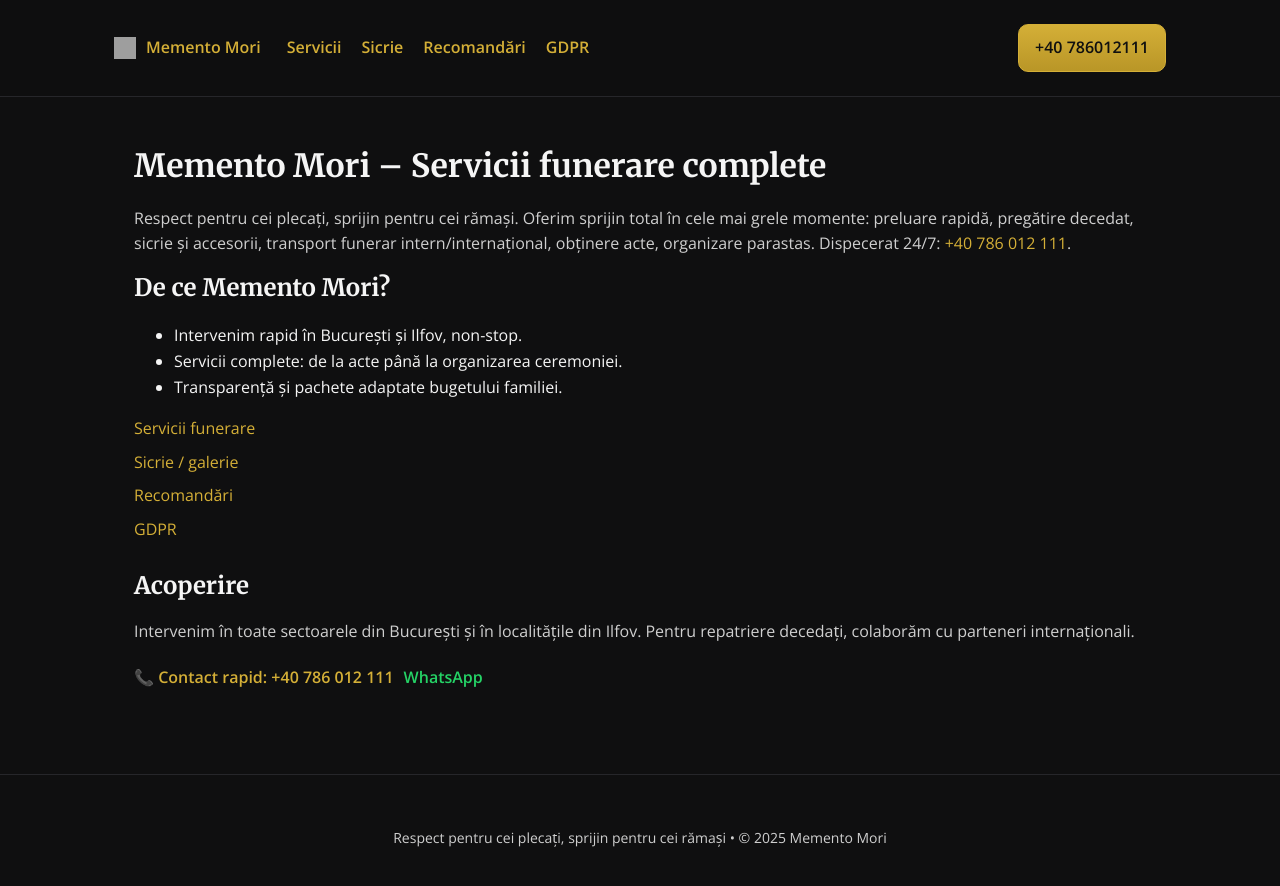
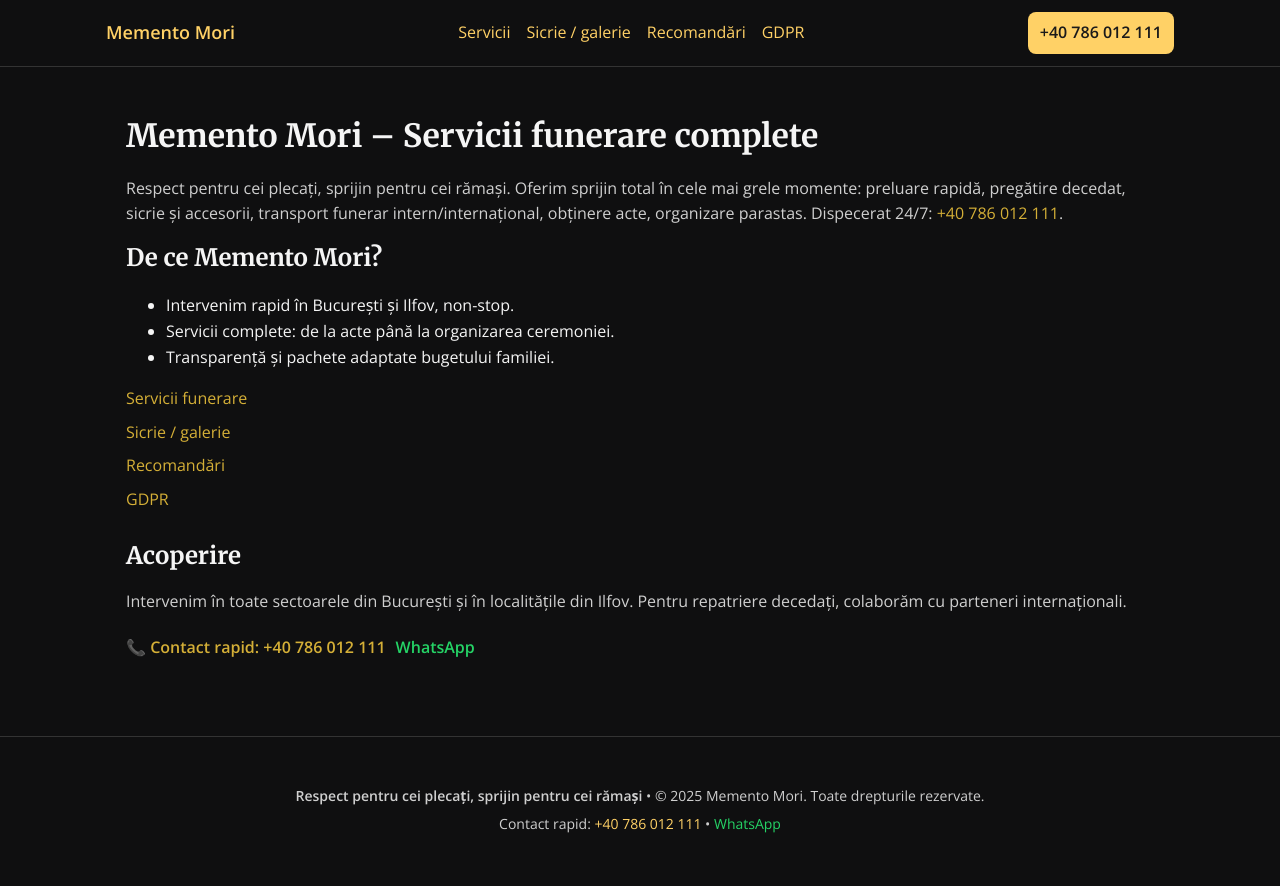
Before and after one commit to cristianaldea21-hue/mementomori, a Next.js app: page / in a window 1280 px wide. Shown: the top 886 px of the page. Built offline with nearby package versions, Linux system fonts and the light colour scheme; grey boxes are pictures that could not be loaded.

Commit message:
Layout final + JSON-LD FuneralHome & WebSite, SEO complet

```diff
--- a/app/layout.tsx
+++ b/app/layout.tsx
@@ -1,108 +1,228 @@
 // app/layout.tsx
+import "./globals.css";
 import type { Metadata } from "next";
-import "./globals.css";
-
-const SITE_URL = "https://mementomori-psi.vercel.app"; // schimbă dacă pui domeniu propriu
-const PHONE = "+40786012111";
+import React from "react";
 
 export const metadata: Metadata = {
-  title: "Memento Mori – Servicii funerare complete București & Ilfov",
+  metadataBase: new URL("https://mementomori-psi.vercel.app"),
+  title: {
+    default: "Memento Mori – Servicii funerare complete",
+    template: "%s | Memento Mori",
+  },
   description:
-    "Servicii funerare non-stop în București și Ilfov: preluare decedat, transport funerar, repatriere, îmbălsămare, sicrie și accesorii, acte, organizare parastas. Dispecerat 24/7.",
-  metadataBase: new URL(SITE_URL),
+    "Servicii funerare complete în București și Ilfov: preluare rapidă, pregătire decedat, sicrie și accesorii, transport funerar intern/internațional, obținere acte, parastas. Dispecerat 24/7: +40 786 012 111.",
+  alternates: {
+    canonical: "/",
+  },
   openGraph: {
+    type: "website",
+    url: "https://mementomori-psi.vercel.app",
+    siteName: "Memento Mori",
     title: "Memento Mori – Servicii funerare complete",
     description:
-      "Respect pentru cei plecați, sprijin pentru cei rămași. Disponibilitate 24/7 în București & Ilfov.",
-    url: SITE_URL,
-    siteName: "Memento Mori",
-    type: "website",
-    images: [{ url: "/og.jpg", width: 1200, height: 630, alt: "Memento Mori" }],
+      "Oferim sprijin complet: preluare rapidă, pregătire decedat, sicrie și accesorii, transport funerar, obținere acte, organizare parastas. 24/7: +40 786 012 111.",
+    images: [
+      {
+        url: "/logo.png",
+        width: 600,
+        height: 600,
+        alt: "Memento Mori",
+      },
+    ],
   },
-  robots: { index: true, follow: true },
+  twitter: {
+    card: "summary_large_image",
+    title: "Memento Mori – Servicii funerare București & Ilfov",
+    description:
+      "Servicii funerare complete, transparente, disponibile 24/7. +40 786 012 111.",
+    images: ["/logo.png"],
+  },
+  icons: {
+    icon: "/favicon.ico",
+  },
 };
 
 export default function RootLayout({ children }: { children: React.ReactNode }) {
-  const org = {
-    "@context": "https://schema.org",
-    "@type": "Organization",
-    name: "Memento Mori",
-    url: SITE_URL,
-    telephone: PHONE,
-    slogan: "Respect pentru cei plecați, sprijin pentru cei rămași",
-    logo: `${SITE_URL}/logo.svg`,
-  };
-
-  const website = {
-    "@context": "https://schema.org",
-    "@type": "WebSite",
-    name: "Memento Mori",
-    url: SITE_URL,
-    potentialAction: {
-      "@type": "SearchAction",
-      target: `${SITE_URL}/search?q={query}`,
-      "query-input": "required name=query",
-    },
-  };
-
-  const funeralHome = {
-    "@context": "https://schema.org",
-    "@type": "FuneralHome",
-    name: "Memento Mori",
-    url: SITE_URL,
-    telephone: PHONE,
-    address: {
-      "@type": "PostalAddress",
-      addressLocality: "București",
-      addressRegion: "Ilfov",
-      addressCountry: "RO",
-    },
-    areaServed: ["București", "Ilfov"],
-    openingHours: "Mo-Su 00:00-24:00",
-    image: `${SITE_URL}/og.jpg`,
-  };
-
-  const logo = {
-    "@context": "https://schema.org",
-    "@type": "ImageObject",
-    contentUrl: `${SITE_URL}/logo.svg`,
-    name: "Memento Mori Logo",
-  };
-
   return (
     <html lang="ro">
       <body>
-        {/* HEADER minimalist */}
-        <header className="header">
-          <div className="container" style={{display:'flex',alignItems:'center',gap:16}}>
-            <a href="/" className="brand">
-              <img src="/logo.svg" alt="Memento Mori" width={22} height={22} />
-              <span>Memento Mori</span>
+        {/* ======= Header / Meniu ======= */}
+        <header className="site-header" style={{ borderBottom: "1px solid #333" }}>
+          <div
+            className="container"
+            style={{
+              display: "flex",
+              alignItems: "center",
+              justifyContent: "space-between",
+              gap: 16,
+              padding: "12px 16px",
+            }}
+          >
+            <a
+              href="/"
+              style={{
+                fontWeight: 700,
+                textDecoration: "none",
+                color: "#ffd166",
+                fontSize: 18,
+              }}
+              aria-label="Memento Mori - Acasă"
+            >
+              Memento Mori
             </a>
-            <nav className="menu">
-              <a href="/servicii">Servicii</a>
-              <a href="/sicrie">Sicrie</a>
-              <a href="/recomandari">Recomandări</a>
-              <a href="/gdpr">GDPR</a>
+
+            <nav style={{ display: "flex", gap: 16 }}>
+              <a href="/servicii" style={{ color: "#ffd166", textDecoration: "none" }}>
+                Servicii
+              </a>
+              <a href="/sicrie" style={{ color: "#ffd166", textDecoration: "none" }}>
+                Sicrie / galerie
+              </a>
+              <a href="/recomandari" style={{ color: "#ffd166", textDecoration: "none" }}>
+                Recomandări
+              </a>
+              <a href="/gdpr" style={{ color: "#ffd166", textDecoration: "none" }}>
+                GDPR
+              </a>
             </nav>
-            <div className="spacer" />
-            <a className="btn" href={`tel:${PHONE}`}>{PHONE.replace("+40"," +40 ")}</a>
+
+            <a
+              href="tel:+40786012111"
+              style={{
+                background: "#ffd166",
+                color: "#1a1a1a",
+                padding: "8px 12px",
+                borderRadius: 8,
+                fontWeight: 700,
+                textDecoration: "none",
+                whiteSpace: "nowrap",
+              }}
+              aria-label="Sună acum +40 786 012 111"
+            >
+              +40 786 012 111
+            </a>
           </div>
         </header>
 
-        <main className="container" style={{paddingTop:24}}>{children}</main>
+        {/* ======= Conținut pagină ======= */}
+        <main className="container" style={{ padding: "24px 16px", maxWidth: 1100, margin: "0 auto" }}>
+          {children}
+        </main>
 
-        <footer className="footer">
-          <div className="container">
-            Respect pentru cei plecați, sprijin pentru cei rămași • © {new Date().getFullYear()} Memento Mori
+        {/* ======= Footer ======= */}
+        <footer
+          className="footer"
+          style={{
+            borderTop: "1px solid #333",
+            padding: "24px 16px",
+            marginTop: 32,
+          }}
+        >
+          <div className="container" style={{ maxWidth: 1100, margin: "0 auto", color: "#aaa" }}>
+            <p style={{ margin: 0 }}>
+              <strong>Respect pentru cei plecați, sprijin pentru cei rămași</strong> • ©{" "}
+              {new Date().getFullYear()} Memento Mori. Toate drepturile rezervate.
+            </p>
+            <p style={{ margin: "6px 0 0 0" }}>
+              Contact rapid: <a href="tel:+40786012111" style={{ color: "#ffd166" }}>+40 786 012 111</a> •{" "}
+              <a href="https://wa.me/40786012111" target="_blank" rel="noopener noreferrer" style={{ color: "#25D366" }}>
+                WhatsApp
+              </a>
+            </p>
           </div>
         </footer>
 
-        {/* JSON-LD globale */}
-        <script type="application/ld+json" dangerouslySetInnerHTML={{ __html: JSON.stringify(org) }} />
-        <script type="application/ld+json" dangerouslySetInnerHTML={{ __html: JSON.stringify(website) }} />
-        <script type="application/ld+json" dangerouslySetInnerHTML={{ __html: JSON.stringify(funeralHome) }} />
-        <script type="application/ld+json" dangerouslySetInnerHTML={{ __html: JSON.stringify(logo) }} />
+        {/* ======= JSON-LD: LocalBusiness / FuneralHome ======= */}
+        <script
+          type="application/ld+json"
+          dangerouslySetInnerHTML={{
+            __html: JSON.stringify(
+              {
+                "@context": "https://schema.org",
+                "@type": "FuneralHome",
+                "name": "Memento Mori",
+                "url": "https://mementomori-psi.vercel.app",
+                "telephone": "+40 786 012 111",
+                "email": "mementomori@example.com",
+                "slogan": "Respect pentru cei plecați, sprijin pentru cei rămași",
+                "description":
+                  "Servicii funerare complete în București și Ilfov: preluare rapidă, pregătire decedat, sicrie și accesorii, transport funerar intern/internațional, obținere acte, organizare parastas. Dispecerat 24/7.",
+                "image": "https://mementomori-psi.vercel.app/logo.png",
+                "logo": "https://mementomori-psi.vercel.app/logo.png",
+                "address": {
+                  "@type": "PostalAddress",
+                  "streetAddress": "—",
+                  "addressLocality": "București",
+                  "addressRegion": "Ilfov",
+                  "postalCode": "—",
+                  "addressCountry": "RO"
+                },
+                "geo": { "@type": "GeoCoordinates", "latitude": 44.4268, "longitude": 26.1025 },
+                "areaServed": [
+                  { "@type": "AdministrativeArea", "name": "București" },
+                  { "@type": "AdministrativeArea", "name": "Ilfov" }
+                ],
+                "openingHoursSpecification": [
+                  {
+                    "@type": "OpeningHoursSpecification",
+                    "dayOfWeek": ["Monday","Tuesday","Wednesday","Thursday","Friday","Saturday","Sunday"],
+                    "opens": "00:00",
+                    "closes": "23:59"
+                  }
+                ],
+                "paymentAccepted": ["Cash", "Card"],
+                "priceRange": "€€",
+                "hasOfferCatalog": {
+                  "@type": "OfferCatalog",
+                  "name": "Servicii funerare",
+                  "itemListElement": [
+                    { "@type": "Offer", "name": "Pachet Standard Domiciliu", "itemOffered": { "@type": "Service", "serviceType": "Servicii funerare – de la domiciliu" } },
+                    { "@type": "Offer", "name": "Pachet Standard Spital", "itemOffered": { "@type": "Service", "serviceType": "Servicii funerare – de la spital" } },
+                    { "@type": "Offer", "name": "Pachet Social", "itemOffered": { "@type": "Service", "serviceType": "Pachet social" } },
+                    { "@type": "Offer", "name": "Repatriere decedați", "itemOffered": { "@type": "Service", "serviceType": "Repatriere internațională" } }
+                  ]
+                },
+                "sameAs": [
+                  "https://www.facebook.com/CONTUL_TAU",
+                  "https://www.instagram.com/CONTUL_TAU",
+                  "https://maps.google.com/?q=Memento+Mori+Bucuresti"
+                ],
+                "contactPoint": [
+                  {
+                    "@type": "ContactPoint",
+                    "contactType": "Servicii funerare 24/7",
+                    "telephone": "+40 786 012 111",
+                    "availableLanguage": ["ro","en"]
+                  }
+                ]
+              },
+              null,
+              2
+            ),
+          }}
+        />
+
+        {/* ======= JSON-LD: WebSite + SearchAction ======= */}
+        <script
+          type="application/ld+json"
+          dangerouslySetInnerHTML={{
+            __html: JSON.stringify(
+              {
+                "@context": "https://schema.org",
+                "@type": "WebSite",
+                "name": "Memento Mori",
+                "url": "https://mementomori-psi.vercel.app",
+                "potentialAction": {
+                  "@type": "SearchAction",
+                  "target": "https://mementomori-psi.vercel.app/?q={search_term_string}",
+                  "query-input": "required name=search_term_string"
+                }
+              },
+              null,
+              2
+            ),
+          }}
+        />
       </body>
     </html>
   );
```
